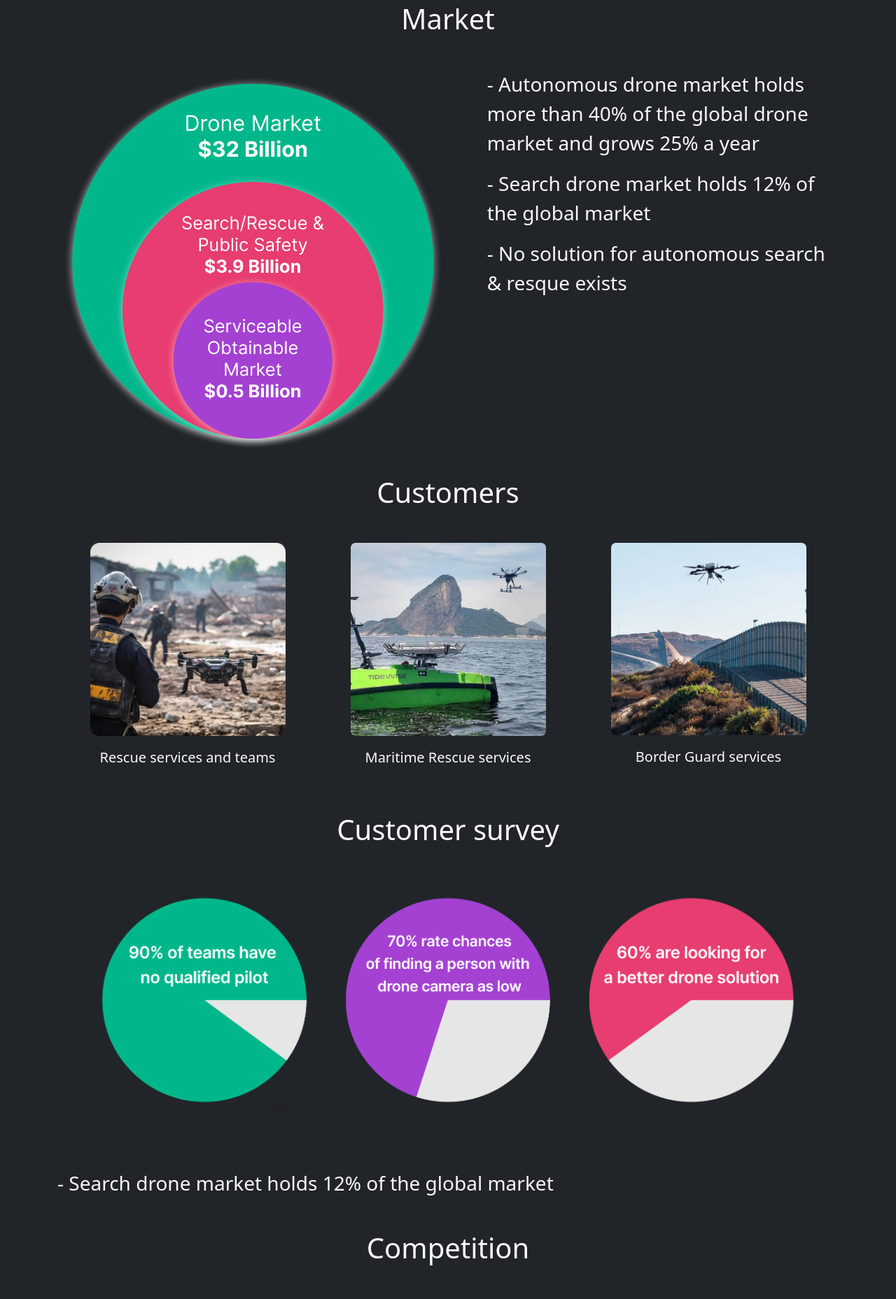
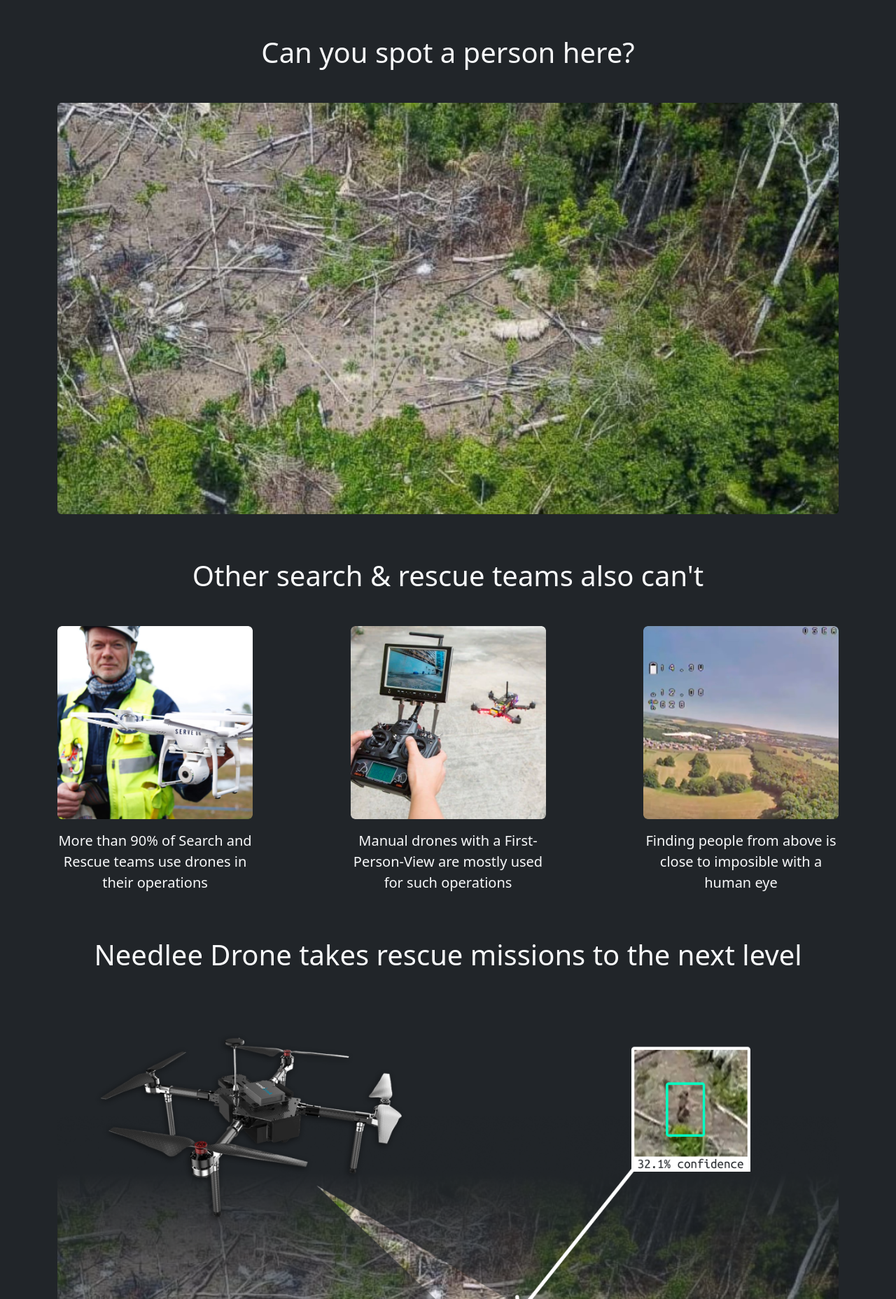
Before and after one commit to needlee-uav/website, a Flask app: page / in a window 1280 px wide. Shown: the part 61-1918 px from the top of the page at 70% size. Run offline with Flask 3, Linux system fonts and the light colour scheme; some libraries are stand-ins or nearby versions.

Commit message:
Concept as main page

```diff
--- a/templates/index.html
+++ b/templates/index.html
@@ -59,7 +59,7 @@
         <div class="nav-option" id="home" style="display: none;">
             <h1 class="text-light">Home</h1>
         </div>
-        <div class="nav-option" id="concept" style="display: none;">
+        <div class="nav-option" id="concept" style="display: inline;">
             <h1 class="text-light text-center mb-5 mt-5">Can you spot a person here?</h1>
             <div class="d-flex flex-row mb-5 mt-5 justify-content-center">
                 <img src="{{ url_for('static', filename='img/solution/eye-spot.png') }}" class="rounded img-fluid mb-3">
@@ -177,7 +177,7 @@
         <div class="nav-option" id="faq-and-learning" style="display: none;">
             <h1 class="text-light">FAQ & Learning</h1>
         </div>
-        <div class="nav-option" id="investors" style="display: inline;">
+        <div class="nav-option" id="investors" style="display: none;">
             <h1 class="text-light text-center mb-5">Market</h1>
             <div class="d-flex flex-row mb-3 justify-content-between">
                 <div style="width: 50%;">
```
